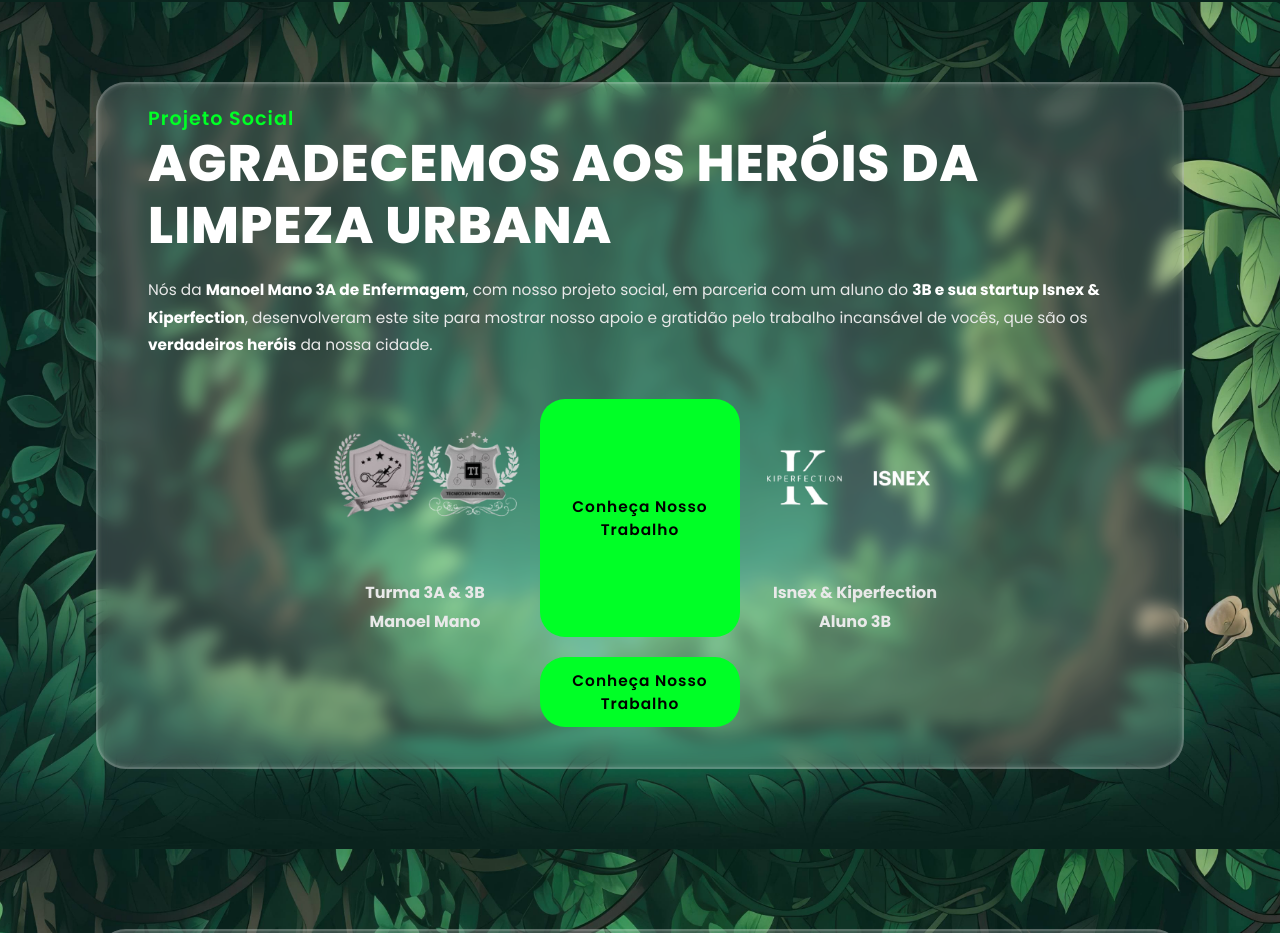
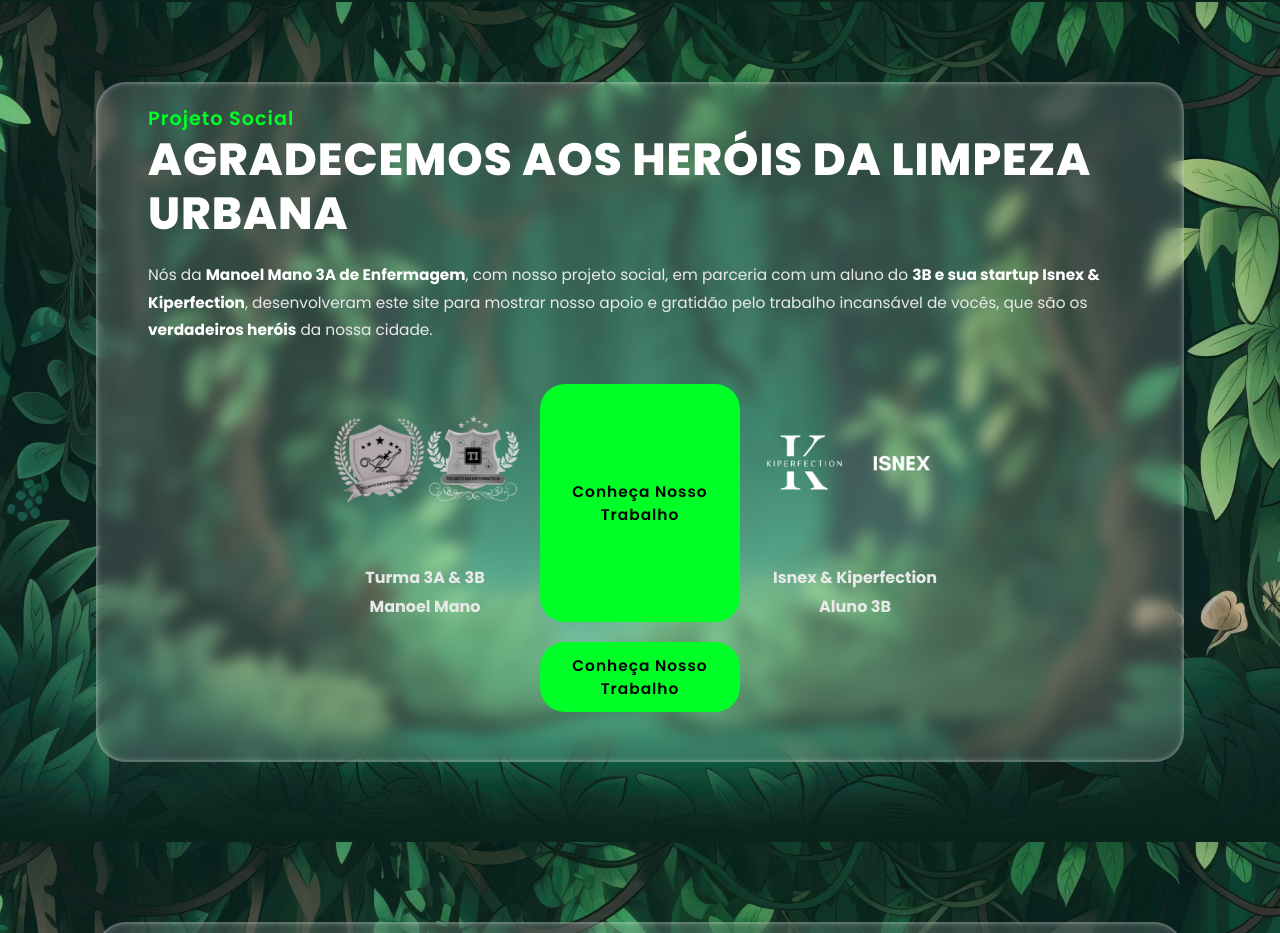
Before and after one commit to Ismaellchaves/gari, a plain HTML site: page index.html in a window 1280 px wide. Shown: the part 2691-3624 px from the top of the page. Drawn offline with Linux system fonts and the light colour scheme.

Commit message:
Update index.html

```diff
--- a/index.html
+++ b/index.html
@@ -103,7 +103,7 @@
     <div class="section-box">
       <div class="content-wrap">
         <h3 class="section-sub">Projeto Social</h3>
-        <h2 class="section-title">Agradecemos aos Heróis da Limpeza Urbana</h2>
+        <h2 class="section-title" style="font-size: 45px;">Agradecemos aos Heróis da Limpeza Urbana</h2>
 
         <div class="creditos-content">
           <p class="destaque-texto">
```
